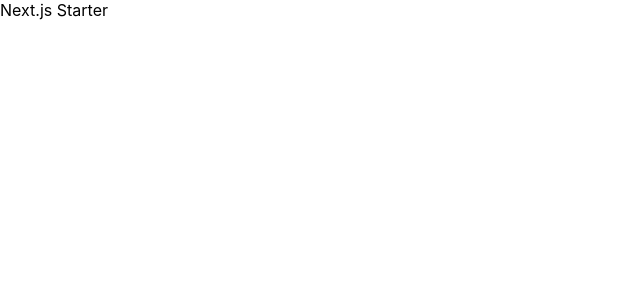
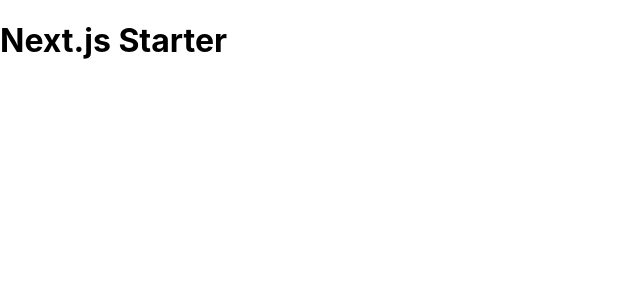
Before and after one commit to shawnrivers/nextjs-starter, a Next.js app: page / in a window 1280 px wide. Shown: the top 300 px of the page, without its empty margins (0-640 px from the left). Built offline with nearby package versions, Linux system fonts and the light colour scheme.

Commit message:
Add example component

```diff
--- /dev/null
+++ b/src/components/Heading.tsx
@@ -0,0 +1,3 @@
+export const Heading: React.FC = () => {
+  return <h1>Next.js Starter</h1>;
+};
--- a/src/pages/index.tsx
+++ b/src/pages/index.tsx
@@ -1,7 +1,12 @@
+import { Heading } from 'app/components/Heading';
 import type { NextPage } from 'next';
 
 const Home: NextPage = () => {
-  return <main>Next.js Starter</main>;
+  return (
+    <main>
+      <Heading />
+    </main>
+  );
 };
 
 export default Home;
```
